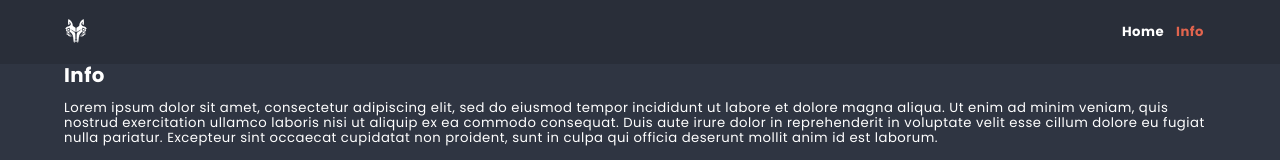
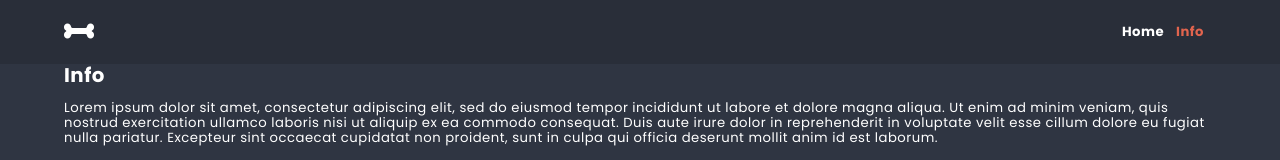
Before and after one commit to JaroslawSzewczyk/react-first-app, a React app: page /info in a window 1280 px wide. Shown: the top 160 px of the page. Built offline with nearby package versions, Linux system fonts and the light colour scheme.

Commit message:
Fix issue with icons

```diff
--- a/src/components/Header/Header.js
+++ b/src/components/Header/Header.js
@@ -12,7 +12,7 @@ class Header extends React.Component {
         <Container>
           <div className={styles.wrapper}>
             <Link className={styles.logo} to='/'>
-              <Icon name='wolf-pack-battalion'/>
+              <Icon name='bone'/>
             </Link>
             <nav>
               <NavLink exact to='/'activeClassName='active'>Home</NavLink>
--- a/src/components/Icon/Icon.js
+++ b/src/components/Icon/Icon.js
@@ -1,6 +1,6 @@
 /* eslint-disable react/prop-types */
 import React from 'react';
 
-const Icon = props => (<i className={`fab fa-${props.name}`}></i>);
+const Icon = props => (<i className={`fas fa-${props.name}`}></i>);
 
 export default Icon;
```
